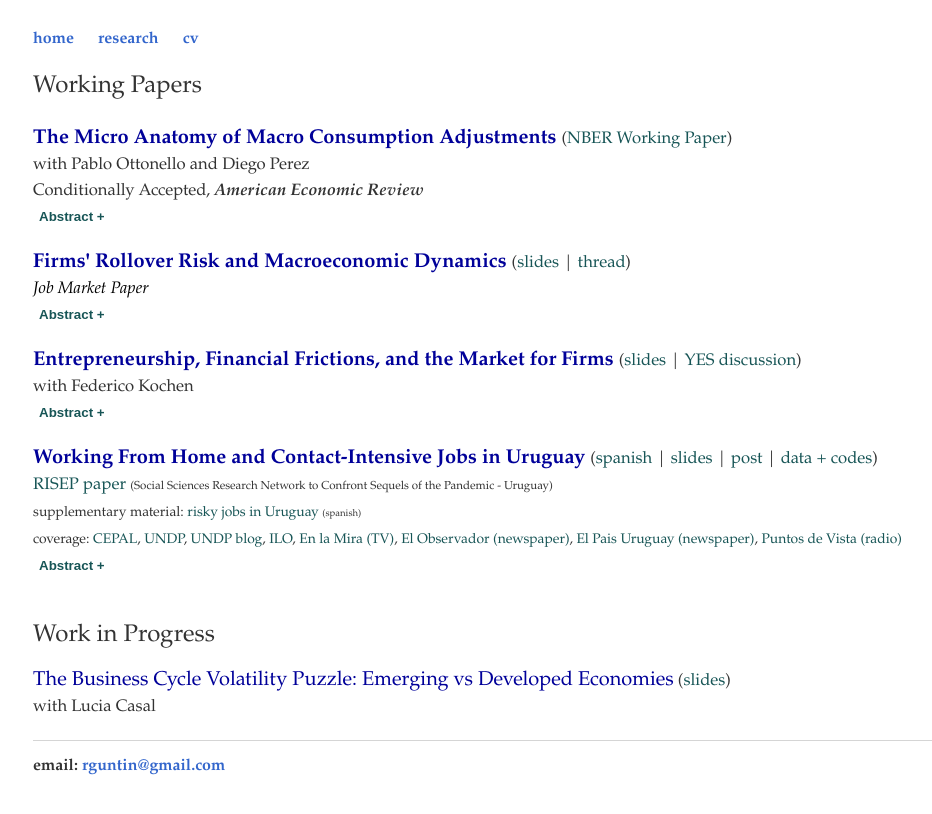
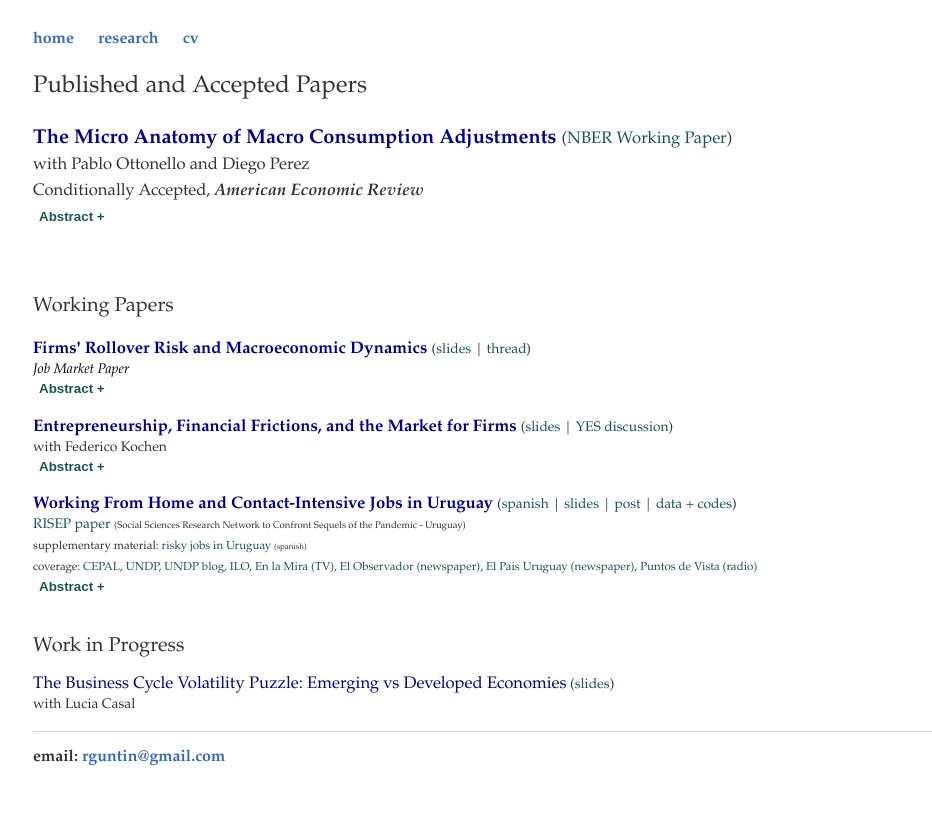
Before and after one commit to rafaguntin/rafaguntin.github.io, a Jekyll site: the page built from research/index.html, in a window 1280 px wide. Shown: the top 814 px of the page, without its empty margins (95-1027 px from the left). Built offline with Jekyll 4.4.1, drawn with Linux system fonts in a browser that asks for light colours.

Commit message:
Update index.html

```diff
--- a/research/index.html
+++ b/research/index.html
@@ -5,8 +5,7 @@ title: Rafael Guntin - Research
 
 		<div class="blurb">
 
-
-			<p>Working Papers<small></p>
+						<p>Published and Accepted Papers<small></p>
 
 				   <p>
 				       <a style="font-weight: bold; color:#000099"
@@ -33,6 +32,13 @@ to their income, consistent with the permanent-income hypothesis of consumption
 during crises. We discuss our findings' implications for the effectiveness of stabilization
 policies that target consumption during crises. </span> <big><big>
                             </p>
+
+				<p>
+					 <br>
+
+			<p>Working Papers<small></p>
+
+
 
         <p>  <a style="font-weight: bold ; color:#000099"
 		href="/research/Guntin_JMP.pdf"
```
